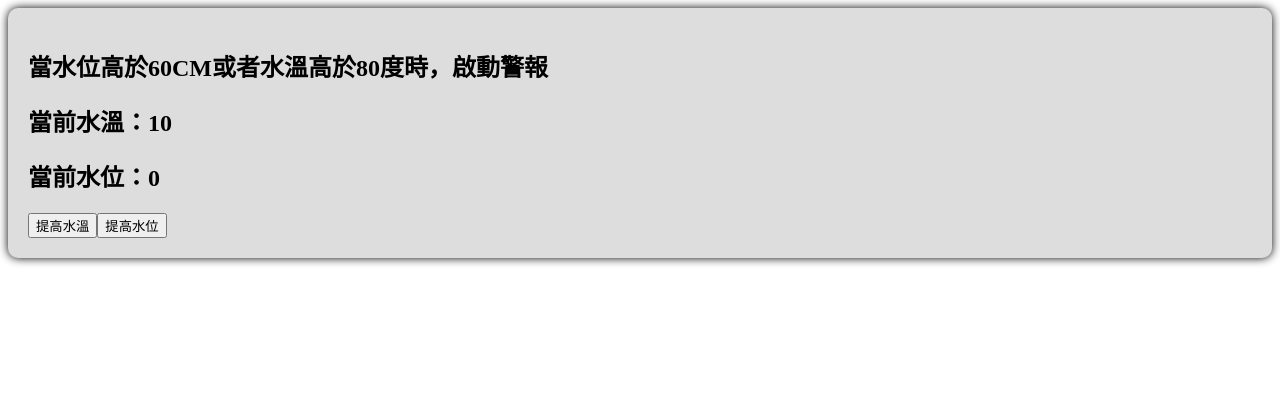
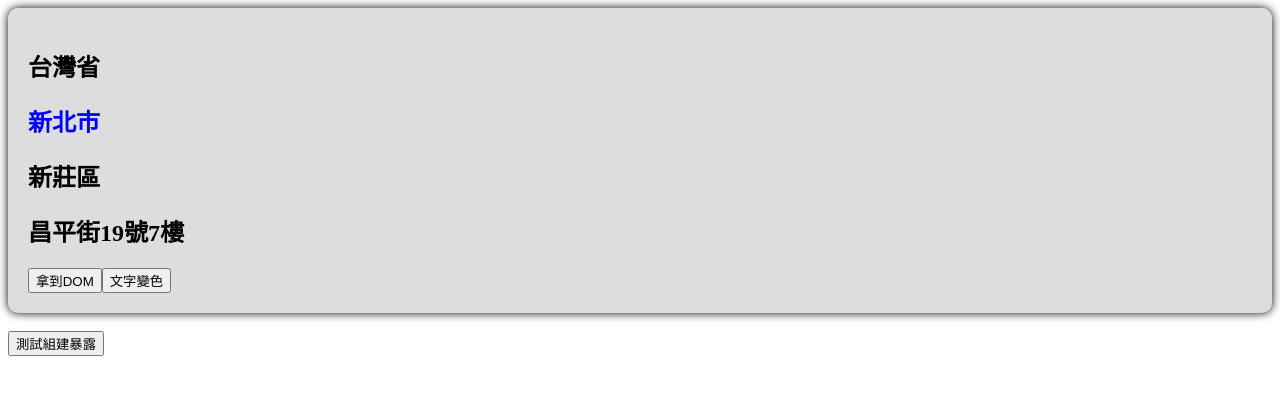
Before and after one commit to jack755051/vue_practice, a Vue app: page / in a window 1280 px wide. Shown: the top 394 px of the page. Built offline with nearby package versions, Linux system fonts and the light colour scheme.

Commit message:
add: 023.标签的ref属性

```diff
--- a/src/App.vue
+++ b/src/App.vue
@@ -1,5 +1,8 @@
 <template>
-    <WatchEffect></WatchEffect>
+    <TagRef ref="test"></TagRef>
+    <br/>
+    <button @click="testDefineExpose">測試組建暴露</button>
+    <!-- <WatchEffect></WatchEffect> -->
     <!-- <Watch_04></Watch_04> -->
     <!-- <Watch></Watch> -->
     <!-- <Computed></Computed> -->
@@ -11,24 +14,37 @@
 </template>
 
 <script lang="ts">
+export default {
+    name:"App",
+    components:{
+        Person,
+        Person02,
+        Computed,
+        Watch,
+        Watch_04,
+        WatchEffect,
+        TagRef
+    }
+    }
+</script>
+
+<script lang="ts" setup>
     import Person from "./components/Person.vue"
     import Person02 from "./components/Person02..vue";
     import Computed from "./components/Computed.vue";
     import Watch from "./components/Watch.vue";
     import Watch_04 from "./components/Watch_04.vue";
     import WatchEffect from "./components/WatchEffect.vue";
+    import TagRef from "./components/TagRef.vue";
 
-    export default {
-        name:"App",
-        components:{
-            Person,
-            Person02,
-            Computed,
-            Watch,
-            Watch_04,
-            WatchEffect
-        }
+    import { ref } from "vue";
+
+    let test = ref();
+
+    function testDefineExpose() {
+        console.log(test.value);
     }
+
 </script>
 
 <style>
--- /dev/null
+++ b/src/components/TagRef.vue
@@ -0,0 +1,63 @@
+<template>
+    <div class="tag_ref">
+        <h2>台灣省</h2>
+        <h2 class="title_01">新北市</h2>
+        <h2 ref="title01">新莊區</h2>
+        <h2>昌平街19號7樓</h2>
+        <button @click="showLog">拿到DOM</button>
+        <button @click="changeColor">文字變色</button>
+    </div>
+</template>
+
+<script lang="ts">
+export default {
+    name:"TagRef",
+}
+</script>
+
+<script lang="ts" setup>
+    import { ref ,defineExpose} from 'vue';
+    let title01 = ref();
+
+    //測試組建暴露的方法
+    let test01 = ref();
+    let test02 = ref();
+    let test03 = ref();
+
+    function showLog(){
+        console.warn(title01.value);
+    }
+
+    function changeColor(){
+        let hexCode:string = generateRandomHexColor();
+        title01.value.style.color = hexCode;
+    }
+
+    function generateRandomHexColor() {
+    // 生成一個 6 位的隨機十六進位數字
+    const hexCode = Math.floor(Math.random() * 0xffffff).toString(16);
+    // 確保代碼總是 6 位，不足的位數用 0 補齊
+    return `#${hexCode.padStart(6, '0')}`;
+    }
+
+    defineExpose({
+        test01,
+        test02,
+        test03
+    })
+</script>
+
+<style scoped>
+    .tag_ref{
+        background-color: #ddd;
+        box-shadow: 0 0 10px;
+        border-radius: 10px;
+        padding: 20px;
+    }
+    .title01{
+        color:red
+    }
+    .title_01{
+        color:blue
+    }
+</style>
```
